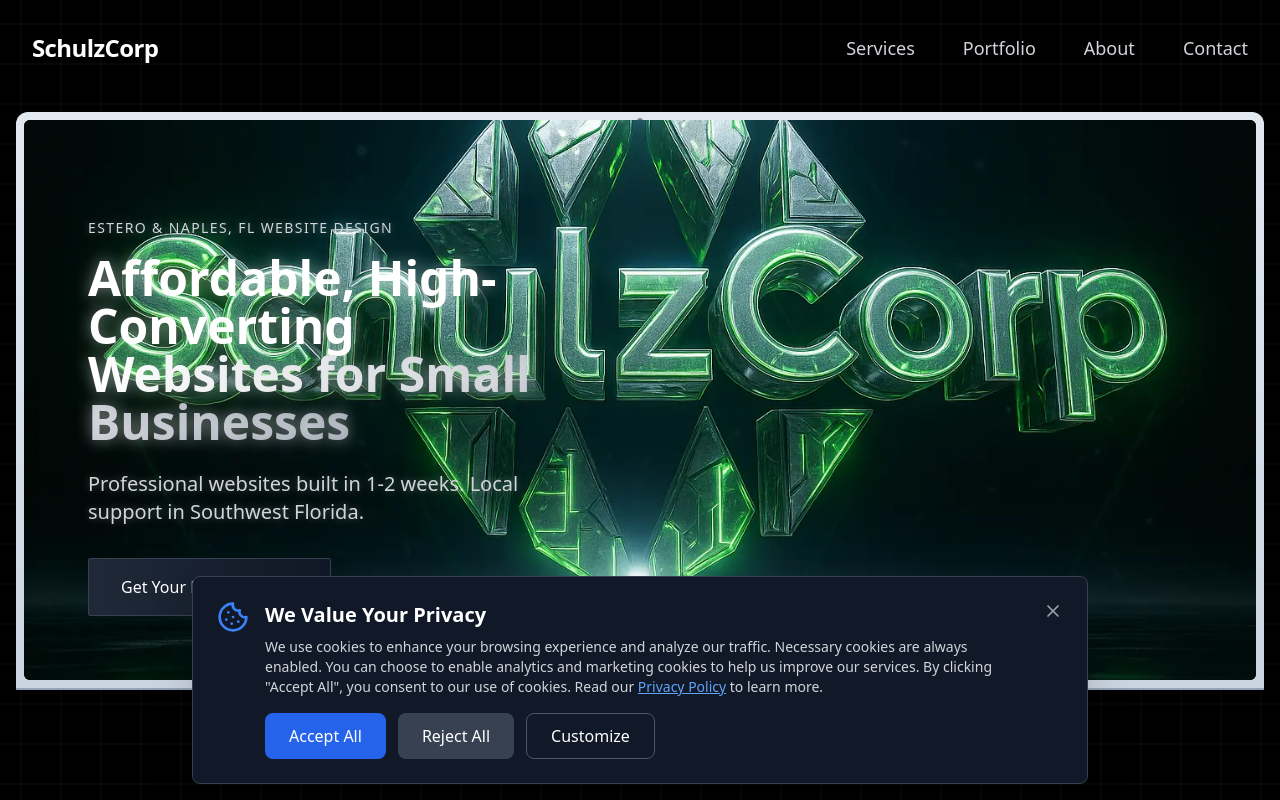
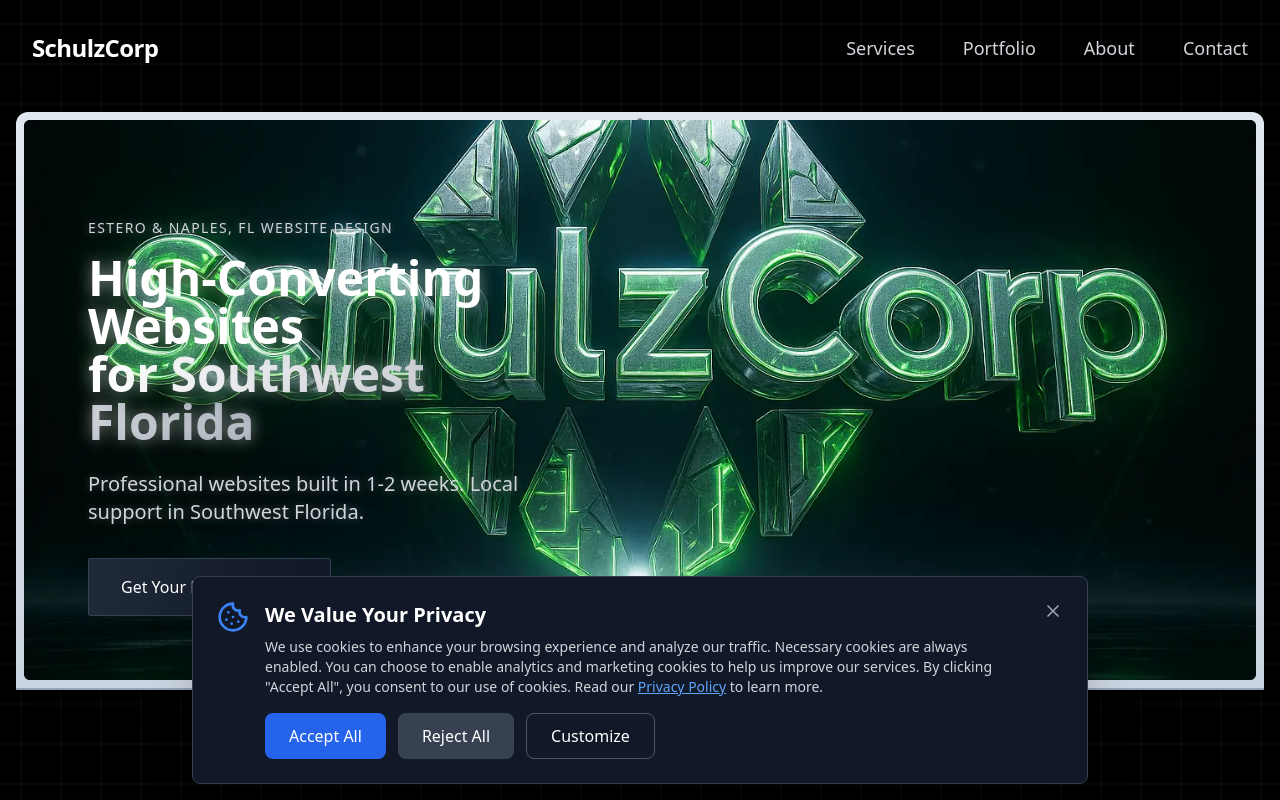
Before and after one commit to SchulzCorpLLC/SchulzCorp, a React (Vite) app: page / in a window 1280 px wide. Shown: the top 800 px of the page. Built offline with nearby package versions, Linux system fonts and the light colour scheme.

Commit message:
Updated Hero.tsx

```diff
--- a/src/components/Hero.tsx
+++ b/src/components/Hero.tsx
@@ -46,10 +46,10 @@
                   className="text-4xl md:text-5xl font-bold text-white mb-6 leading-tight"
                   style={{ textShadow: '0 0 15px rgba(255, 255, 255, 0.5)' }}
                 >
-                  Affordable, High-Converting
+                  High-Converting Websites
                   <br />
                   <span className="bg-gradient-to-r from-white to-gray-400 bg-clip-text text-transparent">
-                    Websites for Small Businesses
+                    for Southwest Florida
                   </span>
                 </h1>
 
```
